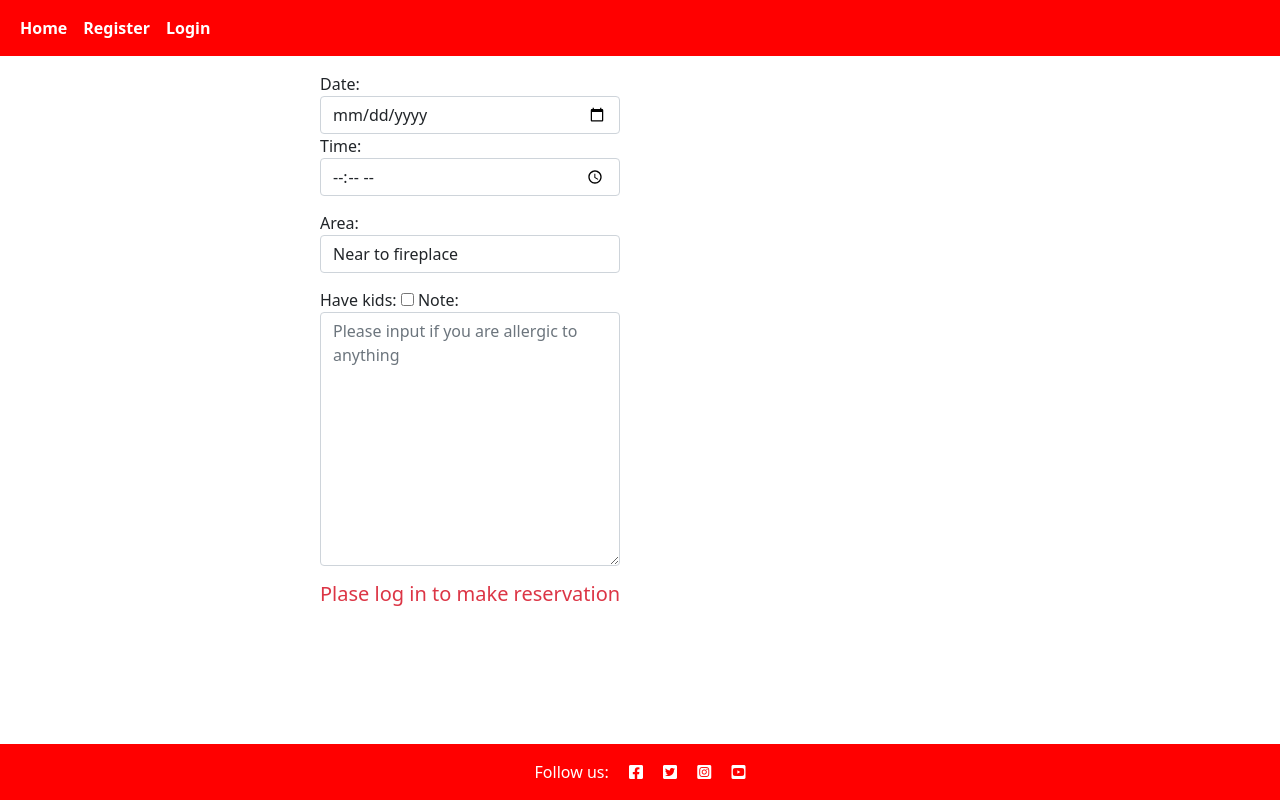
After one commit to mohanadpro/resturant-booking-table, a Django app: page /reserve/ in a window 1280 px wide. The commit adds this page. Run offline with Django 4.2, Linux system fonts and the light colour scheme.

Commit message:
remove reservation from index page and move it to a seperate one

```diff
--- /dev/null
+++ b/reservation/templates/reservation/reserve.html
@@ -0,0 +1,22 @@
+{% extends 'base.html'%}
+{% block content%}
+<div class="d-flex justify-content-center">
+<div class="col-md-6">
+    <form method="post">
+    {% csrf_token %}
+    {{reservation_form}}
+    {% if user.is_authenticated %}
+    <div class="mt-4 d-flex">
+        <input type="submit" value="Reserve" class="btn btn-success" style="width: 27%;">
+    </div>
+    {% else %}
+    <div class="mt-3">
+        <h5 class="text-danger">Plase log in to make reservation </h5>
+    </div>
+    {% endif %}
+  </form>
+
+</div>
+</div>
+
+{% endblock %}
--- a/reservation/urls.py
+++ b/reservation/urls.py
@@ -3,7 +3,7 @@ from . import views
 from django.urls import path
 
 urlpatterns = [
-    path('', views.reservation, name='reservation'),
+    path('reserve/', views.reservation, name='reservation'),
     path('reservations/',views.reservation_list,name='reservation_list'),
     path('reservations/delete_reservation/<int:reservation_id>',views.delete_reservation, name='delete_reservation'),
     path('reservations/delete_reservations',views.delete_reservations,name='delete_reservations')
--- a/reservation/views.py
+++ b/reservation/views.py
@@ -26,8 +26,8 @@ def reservation(request):
     # paginate_by = 6
     return render(
         request,
-        "reservation/reservation.html",
-        {'meal_list':meal_list,'reservation_form':reservation_form}
+        "reservation/reserve.html",
+        {'reservation_form':reservation_form}
     )
 
 def delete_reservation(request, reservation_id):
--- a/templates/base.html
+++ b/templates/base.html
@@ -45,6 +45,9 @@
                     <li class="nav-item">
                         <a class="nav-link text-white fw-bold {% if request.path == logout_url %}active{% endif %}" aria-current="page" href="{% url 'reservation_list' %}">{{user.username}}</a>
 
+                    </li>
+                    <li class="nav-item">
+                        <a class="nav-link text-white fw-bold {% if request.path == logout_url %}active{% endif %}" aria-current="page" href="{% url 'account_logout' %}">Book a table</a>
                     </li>
                     <li class="nav-item">
                         <a class="nav-link text-white fw-bold {% if request.path == logout_url %}active{% endif %}" aria-current="page" href="{% url 'account_logout' %}">Logout</a>
```
Also changed, not shown: reservation/templates/reservation/reservation.html (+0 -15 lines).
